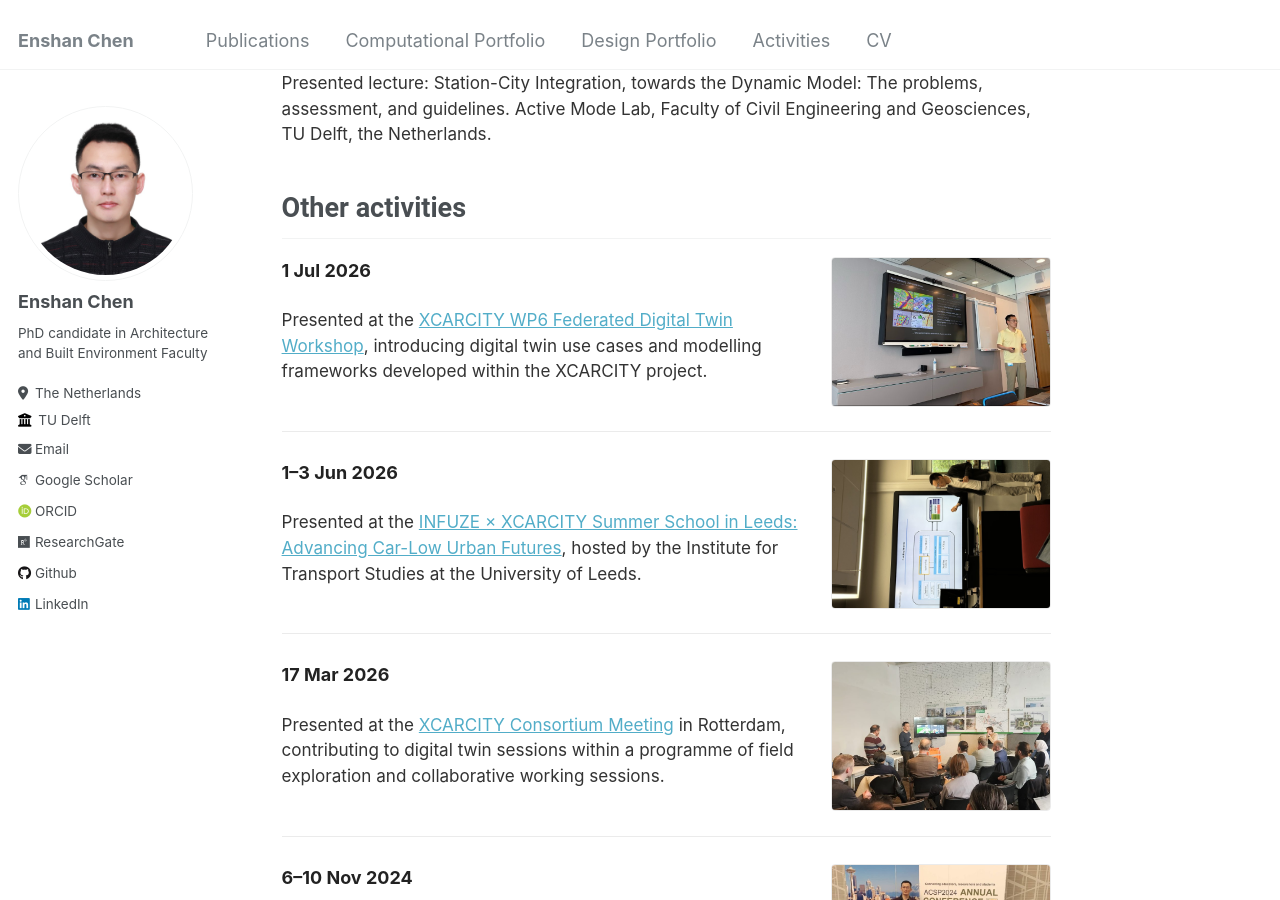
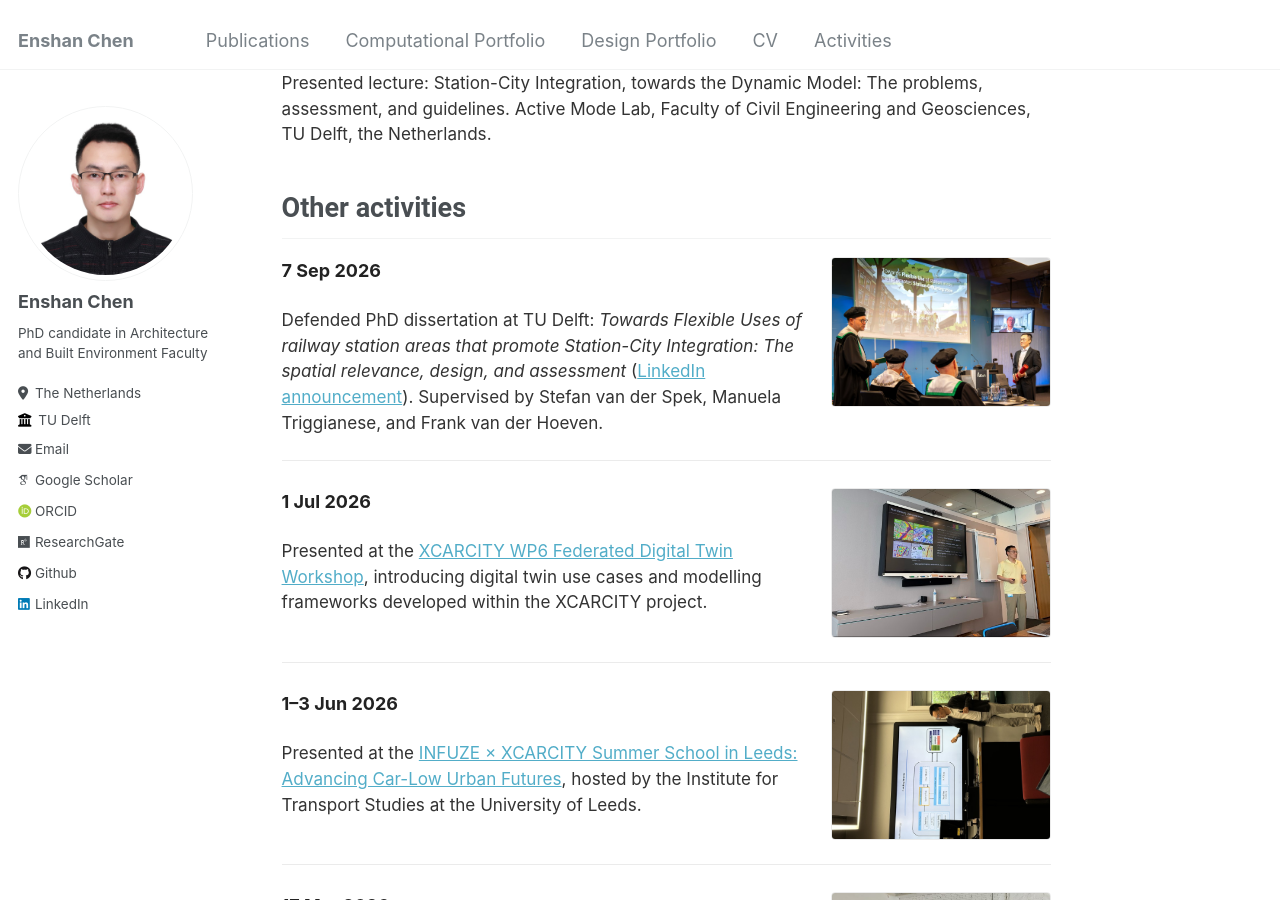
Before and after one commit to 1309928130/1309928130.github.io, a Jekyll site: the page built from _pages/activities.md, in a window 1280 px wide and 900 px high, scrolled down 1123 px. Built offline with Jekyll 4.4.1, drawn with Linux system fonts in a browser that asks for light colours; some web fonts are replaced.

Commit message:
Move Activities to end of nav and add PhD defense.
Co-authored-by: Cursor <cursoragent@cursor.com>

```diff
--- a/_data/activities.yml
+++ b/_data/activities.yml
@@ -47,6 +47,16 @@ sections:
 
   - name: "Other activities"
     items:
+      - date: "7 Sep 2026"
+        description: >-
+          Defended PhD dissertation at TU Delft:
+          *Towards Flexible Uses of railway station areas that promote Station-City
+          Integration: The spatial relevance, design, and assessment*
+          ([LinkedIn announcement](https://www.linkedin.com/posts/enshan-chen-0a8621120_on-7th-september-2026-i-defended-my-phd-activity-7504475284784664576-HhEF)).
+          Supervised by Stefan van der Spek, Manuela Triggianese, and Frank van der Hoeven.
+        image: "/images/activities/phd-defense-2026.jpg"
+        url: "https://www.linkedin.com/posts/enshan-chen-0a8621120_on-7th-september-2026-i-defended-my-phd-activity-7504475284784664576-HhEF"
+
       - date: "1 Jul 2026"
         description: >-
           Presented at the
--- a/_data/navigation.yml
+++ b/_data/navigation.yml
@@ -8,9 +8,6 @@ main:
 
   - title: "Design Portfolio"
     url: /design-portfolio/
-
-  - title: "Activities"
-    url: /activities/
 
 #  - title: "Talks"
 #    url: /talks/
@@ -29,5 +26,8 @@ main:
   - title: "CV"
     url: /cv/
 
+  - title: "Activities"
+    url: /activities/
+
 #  - title: "Guide"
 #    url: /markdown/
```
Also changed, not shown: images/activities/phd-defense-2026.jpg (added).
